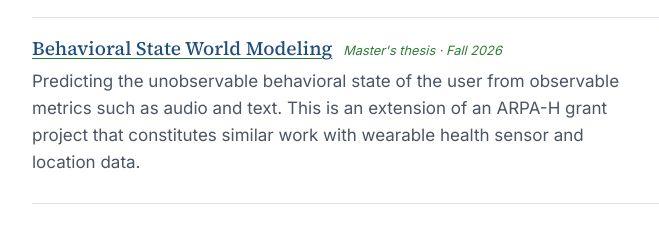
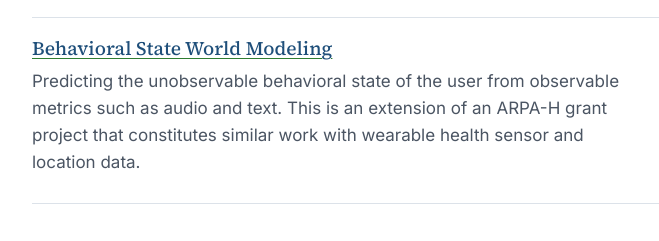
Before and after one commit to asphadke/asphadke.github.io, a plain HTML site: page index.html in a window 1280 px wide. Shown: the part 954-1195 px from the top of the page, 212-871 px from the left. Drawn offline with Linux system fonts and the light colour scheme.

Commit message:
Remove masters thesis label from behavioral state project

```diff
--- a/index.html
+++ b/index.html
@@ -144,7 +144,7 @@
                   <span>Ongoing Research</span>
                   <span>Fall 2026</span>
                 </div>
-                <h3><a class="project-title-link" href="projects/latent-state-world-modeling.html">Behavioral State World Modeling</a> <span class="project-season">Master's thesis · Fall 2026</span></h3>
+                <h3><a class="project-title-link" href="projects/latent-state-world-modeling.html">Behavioral State World Modeling</a></h3>
                 <p>Predicting the unobservable behavioral state of the user from observable metrics such as audio and text. This is an extension of an ARPA-H grant project that constitutes similar work with wearable health sensor and location data.</p>
                 <ul class="tags" aria-label="Project topics">
                   <li>User state simulation</li>
```
